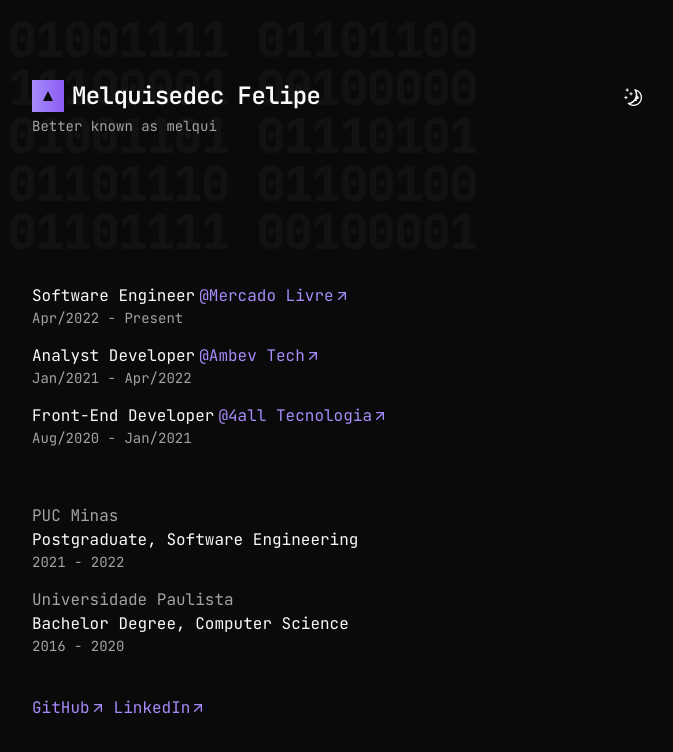
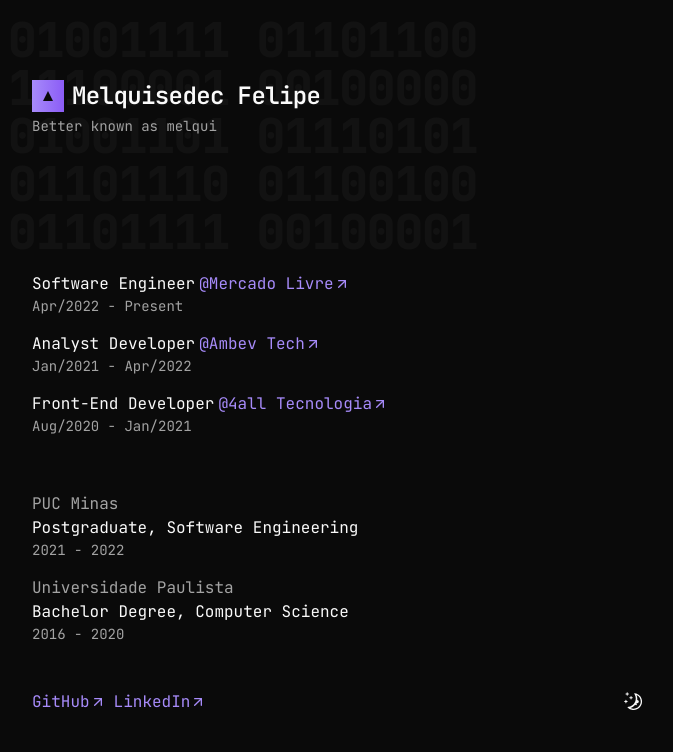
Before and after one commit to melquisedecfelipe/melquisedec.dev, a Next.js app: page / in a window 1280 px wide. Shown: the top 752 px of the page, without its empty margins (298-971 px from the left). Built offline with nearby package versions, Linux system fonts and the light colour scheme.

Commit message:
Remove ThemeToggle from Header and add in Socials

```diff
--- a/src/components/header/index.tsx
+++ b/src/components/header/index.tsx
@@ -1,8 +1,6 @@
 import Icon from '@/components/icon'
-import Link from '@/components/link'
-import ThemeToggle from '@/components/theme-toggle'
 
-import { CURRENT_COMPANY, ME, SOCIALS } from '@/constants'
+import { ME } from '@/constants'
 
 export default function Header() {
   return (
@@ -13,8 +11,6 @@ export default function Header() {
         <h3 className="scroll-m-20 text-2xl font-semibold tracking-tight">
           {ME.title}
         </h3>
-
-        <ThemeToggle />
       </div>
 
       <p className="text-sm text-muted-foreground">{ME.description}</p>
--- a/src/components/socials/index.tsx
+++ b/src/components/socials/index.tsx
@@ -1,4 +1,5 @@
 import Link from '@/components/link'
+import ThemeToggle from '@/components/theme-toggle'
 import { SOCIALS } from '@/constants'
 
 export default function Socials() {
@@ -6,12 +7,16 @@ export default function Socials() {
     <>
       <p className="sr-only">Socials</p>
 
-      <div className="flex gap-2">
-        {SOCIALS.map(social => (
-          <Link key={social.name} href={social.url}>
-            {social.name}
-          </Link>
-        ))}
+      <div className='flex justify-between items-center'>
+        <div className="flex gap-2 relative">
+          {SOCIALS.map(social => (
+            <Link key={social.name} href={social.url}>
+              {social.name}
+            </Link>
+          ))}
+        </div>
+
+        <ThemeToggle />
       </div>
     </>
   )
--- a/src/components/theme-toggle/index.tsx
+++ b/src/components/theme-toggle/index.tsx
@@ -18,7 +18,7 @@ export default function ThemeToggle() {
   return (
     <DropdownMenu>
       <DropdownMenuTrigger asChild>
-        <Button className="absolute top-0 right-0" variant="ghost" size="icon">
+        <Button variant="ghost" size="icon">
           <SunIcon className="h-[1.2rem] w-[1.2rem] rotate-0 scale-100 transition-all dark:-rotate-90 dark:scale-0" />
           <MoonIcon className="absolute h-[1.2rem] w-[1.2rem] rotate-90 scale-0 transition-all dark:rotate-0 dark:scale-100" />
           <span className="sr-only">Toggle theme</span>
```
